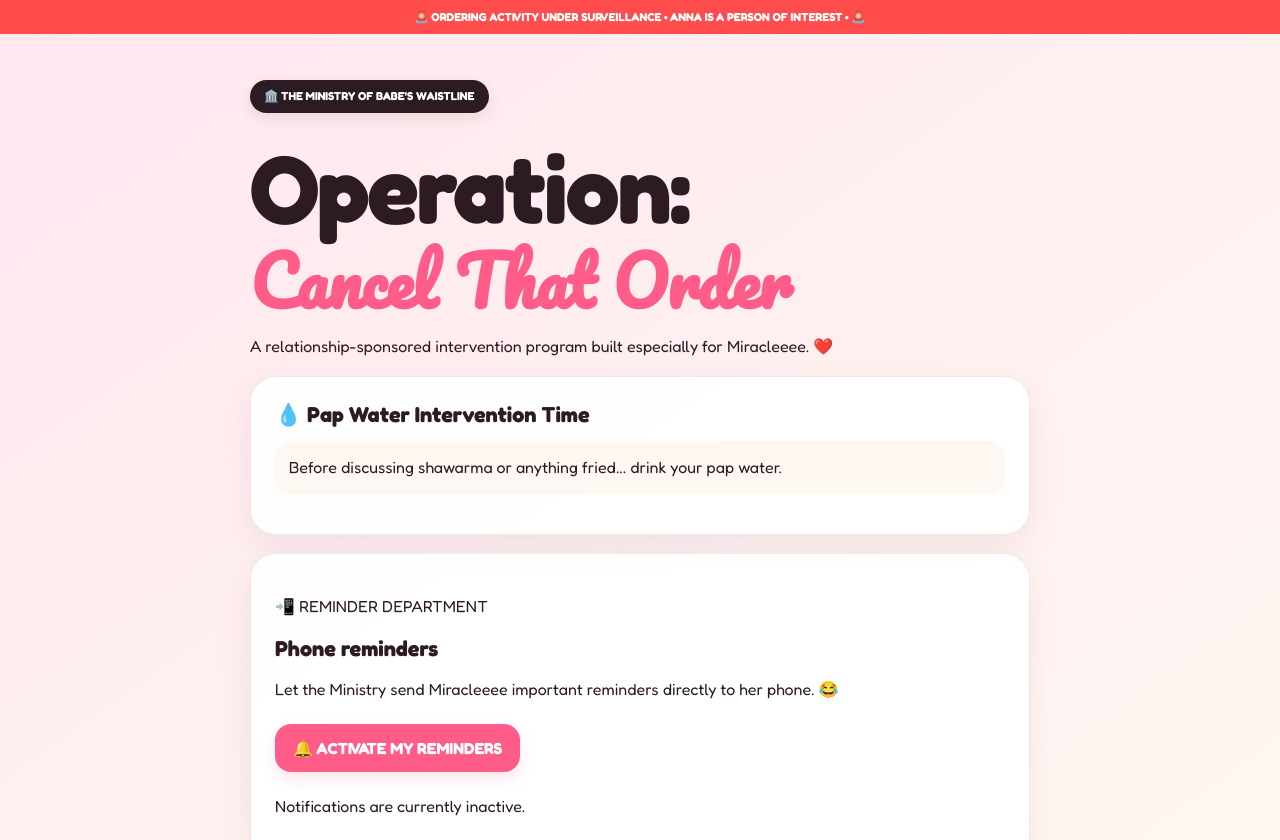
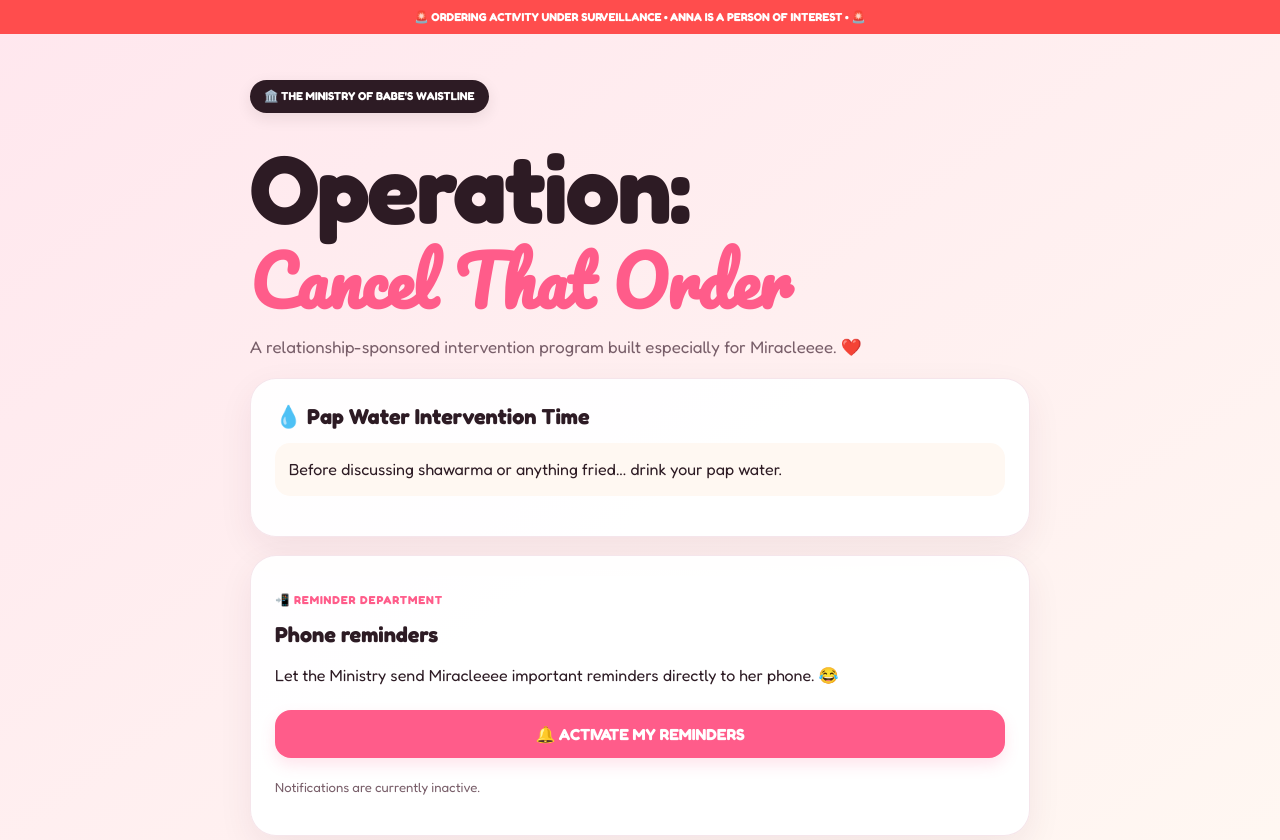
Before and after one commit to Meemii14/cancelthatorder, a plain HTML site: page index.html in a window 1280 px wide. Shown: the top 840 px of the page. Drawn offline with Linux system fonts and the light colour scheme.

Commit message:
Polish mobile PWA layout and notification UI

```diff
--- a/style.css
+++ b/style.css
@@ -4,14 +4,15 @@
 html{scroll-behavior:smooth}
 body{margin:0;font-family:Fredoka,sans-serif;background:linear-gradient(145deg,#ffe7ee 0%,var(--cream) 55%,#fff 100%);color:var(--dark);min-height:100vh;overflow-x:hidden}
 .ticker{position:sticky;top:0;background:var(--red);color:#fff;text-align:center;padding:10px 12px;font-size:.72rem;font-weight:700;z-index:20;white-space:nowrap;overflow:hidden}
-main{width:min(92%,780px);margin:auto;padding:34px 0 80px}
+main{width:min(92%,780px);margin:auto;padding:34px 0 80px}.hero{text-align:left}
 .eyebrow{display:inline-block;background:var(--dark);color:#fff;border-radius:99px;padding:8px 14px;font-size:.72rem;font-weight:700;box-shadow:0 5px 15px #2d1b2418}
 h1{font-size:clamp(3rem,10vw,6rem);line-height:.9;margin:20px 0 14px;letter-spacing:-2px}h1 span{font-family:Pacifico,cursive;color:var(--pink);font-size:.7em;letter-spacing:0}
-main>p:not(.eyebrow){font-size:1.05rem;color:var(--muted);max-width:620px}
-section{background:rgba(255,255,255,.94);margin:18px 0;padding:24px;border-radius:26px;border:1px solid rgba(243,223,230,.8);box-shadow:0 12px 35px #54203212}h2{margin:0 0 8px;font-size:1.35rem}p{line-height:1.55}
-button{appearance:none;border:0;border-radius:16px;padding:14px 18px;margin:6px 4px 6px 0;background:var(--pink);color:#fff;font:700 1rem Fredoka;cursor:pointer;transition:transform .15s,background .15s,box-shadow .15s;box-shadow:0 7px 15px #ff5c8a28;touch-action:manipulation;min-height:48px}button:hover{transform:translateY(-2px);background:var(--pink-dark)}button:active{transform:scale(.98);box-shadow:none}
+.hero>p:not(.eyebrow){font-size:1.05rem;color:var(--muted);max-width:620px}
+.card{background:rgba(255,255,255,.94);margin:18px 0;padding:24px;border-radius:26px;border:1px solid rgba(243,223,230,.8);box-shadow:0 12px 35px #54203212}h2{margin:0 0 8px;font-size:1.35rem}p{line-height:1.55}.label{font-size:.72rem;text-transform:uppercase;font-weight:700;letter-spacing:.08em;color:var(--pink)}
+button{appearance:none;border:0;border-radius:16px;padding:14px 18px;margin:6px 4px 6px 0;background:var(--pink);color:#fff;font:700 1rem Fredoka;cursor:pointer;transition:transform .15s,background .15s,box-shadow .15s;box-shadow:0 7px 15px #ff5c8a28;touch-action:manipulation;min-height:48px}button:hover{transform:translateY(-2px);background:var(--pink-dark)}button:active{transform:scale(.98);box-shadow:none}.primary{width:100%}.button-row{display:flex;gap:8px}.button-row button{flex:1}
 input{width:min(100%,420px);padding:15px 16px;border:2px solid var(--border);background:#fff;border-radius:16px;font:1rem Fredoka;color:var(--dark);outline:none;min-height:50px}input:focus{border-color:var(--pink);box-shadow:0 0 0 4px #ff5c8a18}
-.anna{background:linear-gradient(135deg,#2d1b24,#593047);color:#fff;border:0}.anna button{background:var(--red)}
-#result,#anna,#damage,#pap,#random,#message{margin-top:14px;padding:14px;border-radius:15px;background:var(--cream);color:var(--dark)}.anna #anna{color:var(--dark)}
-@media(max-width:600px){.ticker{font-size:.66rem;padding:9px 8px}main{width:100%;padding:24px 14px 70px}.eyebrow{font-size:.66rem;padding:7px 11px}h1{font-size:clamp(2.75rem,15vw,4.4rem);margin:17px 0 13px;letter-spacing:-1.5px}main>p:not(.eyebrow){font-size:.98rem;line-height:1.5;margin-bottom:24px}section{margin:14px 0;padding:19px 16px;border-radius:22px;box-shadow:0 8px 24px #54203210}h2{font-size:1.2rem;line-height:1.2}p{font-size:.95rem}button{width:100%;margin:6px 0;min-height:50px;font-size:.98rem}input{width:100%;font-size:1rem}}
+.anna{background:linear-gradient(135deg,#2d1b24,#593047);color:#fff;border:0}.anna button{background:var(--red)}.threat{font-weight:700;font-size:.85rem;margin:12px 0;padding:10px 12px;border-radius:12px;background:#ffffff18;color:#fff}
+#result,#anna,#damage,#pap,#random,#message{margin-top:14px;padding:14px;border-radius:15px;background:var(--cream);color:var(--dark)}.anna #anna{color:var(--dark)}.small{font-size:.82rem;color:var(--muted)}
+.love{text-align:center;background:#fff0f5}
+@media(max-width:600px){.ticker{font-size:.66rem;padding:9px 8px}main{width:100%;padding:24px 14px 70px}.eyebrow{font-size:.66rem;padding:7px 11px}h1{font-size:clamp(2.75rem,15vw,4.4rem);margin:17px 0 13px;letter-spacing:-1.5px}.hero>p:not(.eyebrow){font-size:.98rem;line-height:1.5;margin-bottom:24px}.card{margin:14px 0;padding:19px 16px;border-radius:22px;box-shadow:0 8px 24px #54203210}h2{font-size:1.2rem;line-height:1.2}p{font-size:.95rem}button{width:100%;margin:6px 0;min-height:50px;font-size:.98rem}.button-row{display:block}input{width:100%;font-size:1rem}}
 @media(prefers-reduced-motion:reduce){html{scroll-behavior:auto}button{transition:none}}
```
